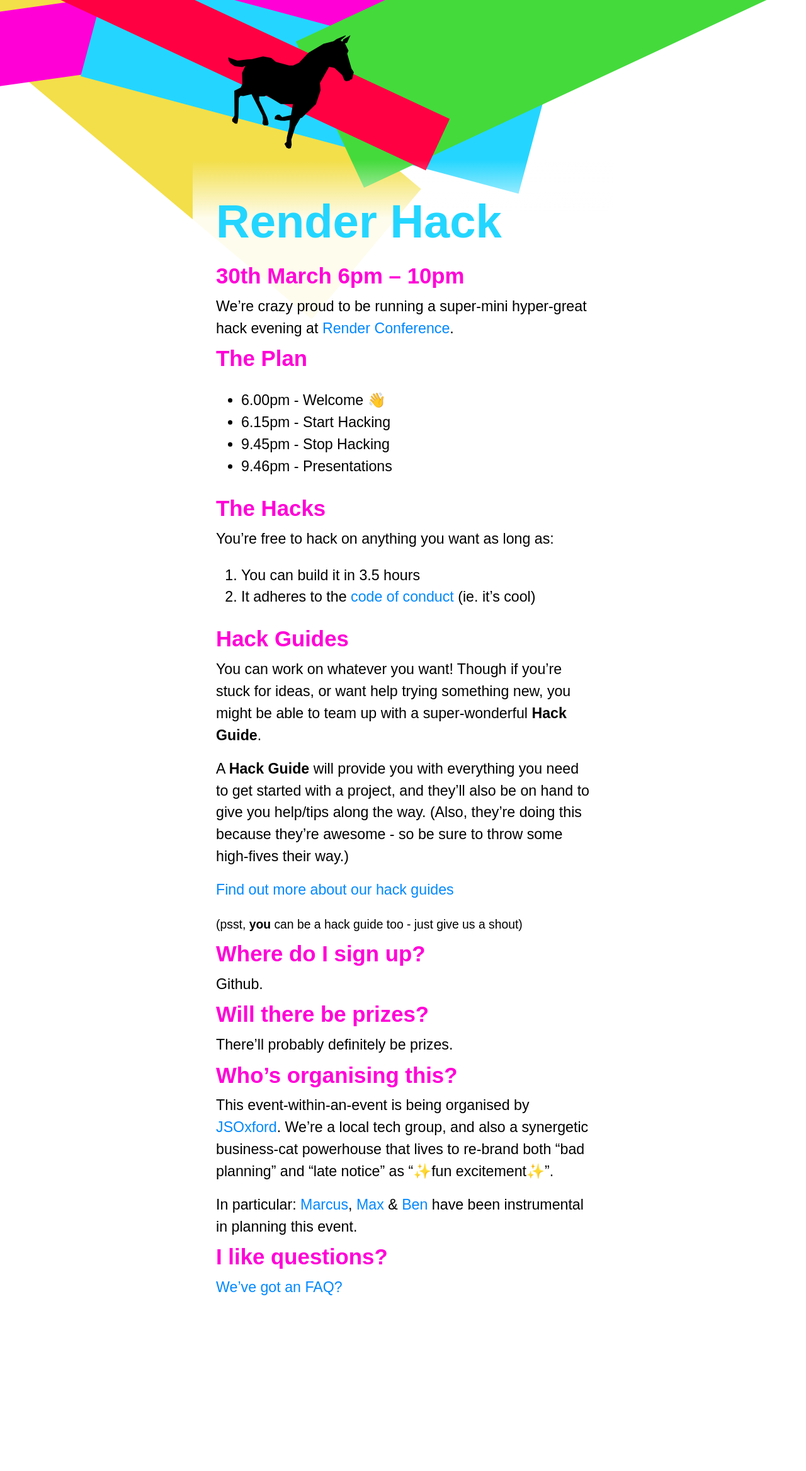
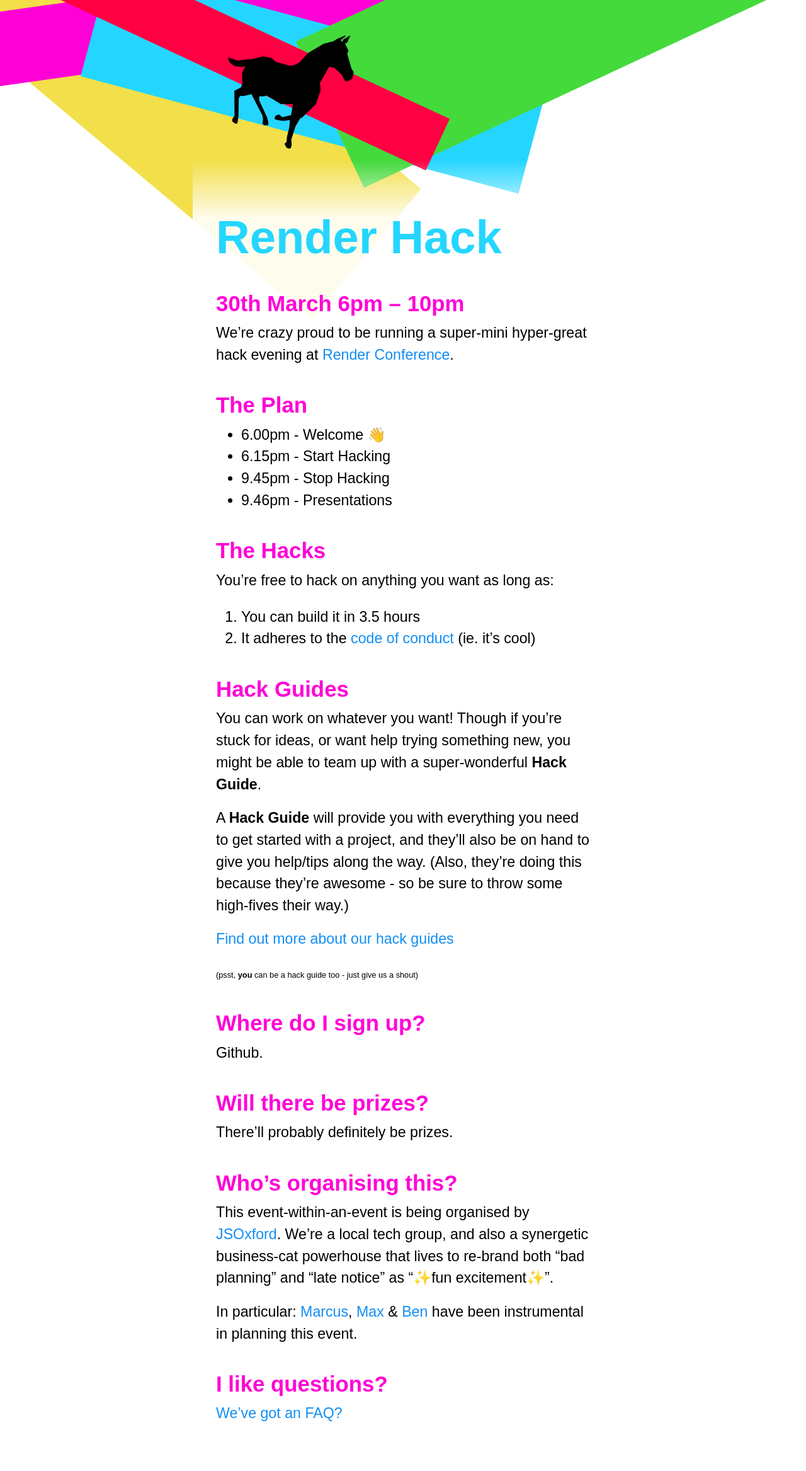
Before and after one commit to jsoxford/hack, a Jekyll site: the page built from index.md, in a window 1280 px wide. Shown: the whole page at 63% size. Built offline with Jekyll 4.4.1, drawn with Linux system fonts in a browser that asks for light colours; our own code applies the rules of GitHub Pages for plain Markdown files; before the commit the page ends 2135 px from its top, so only the background shows below that.

Commit message:
Added FAQ and tweaked some styles

```diff
--- a/assets/style.scss
+++ b/assets/style.scss
@@ -26,14 +26,26 @@
 h4,
 h5,
 h6 {
-  margin: 0.25rem 0;
+  margin: 2.3rem 0 .5rem 0;
+  line-height: normal;
+}
+
+.sub-heading {
+  margin:0
 }
 
 h1 {
   color: $cyan;
 }
-h2 {
+
+h2, h3, h4, h5, h6 {
   color: $pink;
+}
+
+small {font-size: 0.55em}
+
+ul {
+  margin:0
 }
 
 main {
@@ -64,7 +76,7 @@
 }
 
 a {
-  color: #08f;
+  color: $blue;
   text-decoration: none;
 
   &:hover {
```
Also changed, not shown: faq.md (added, +26 -0 lines).
